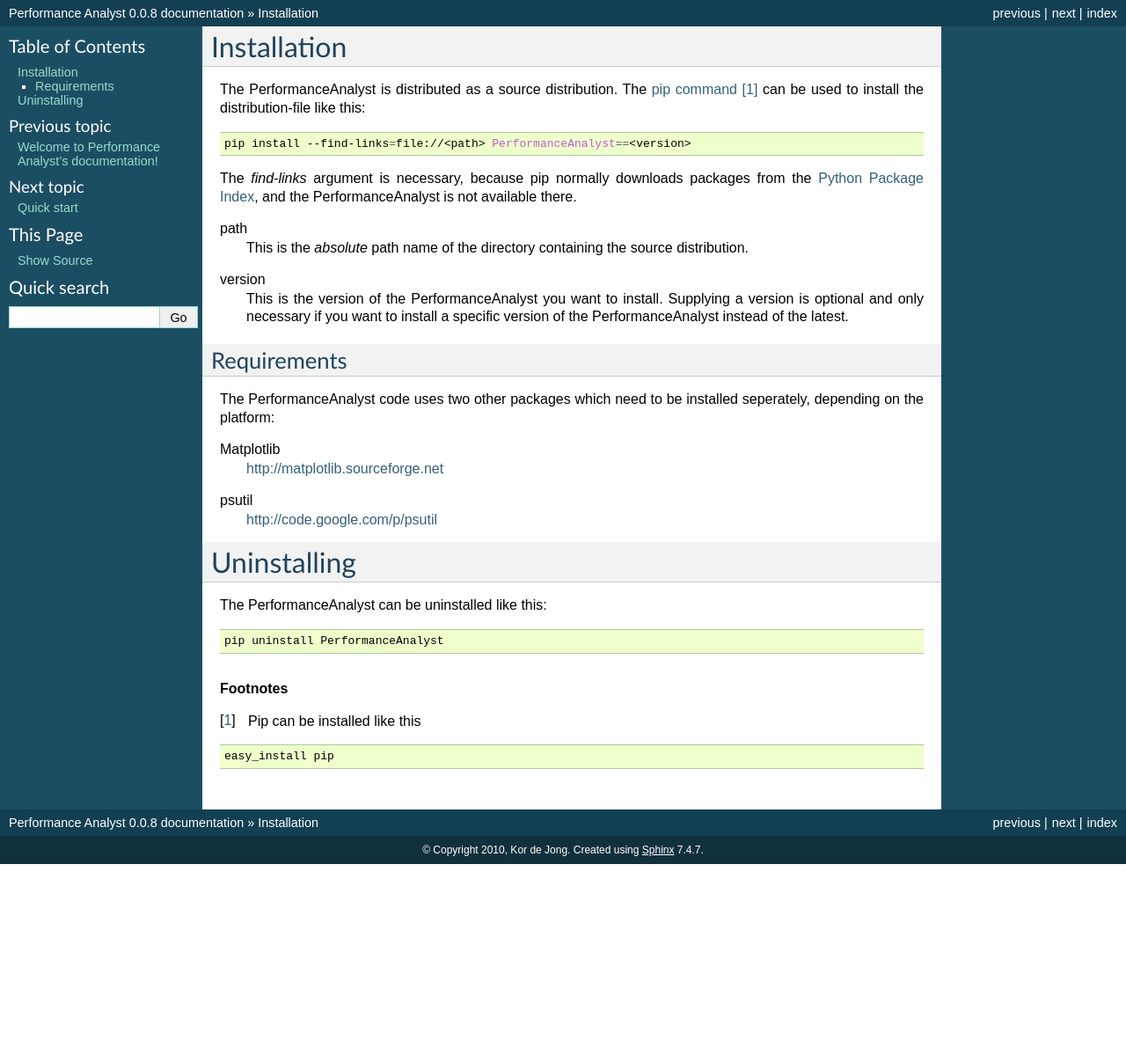
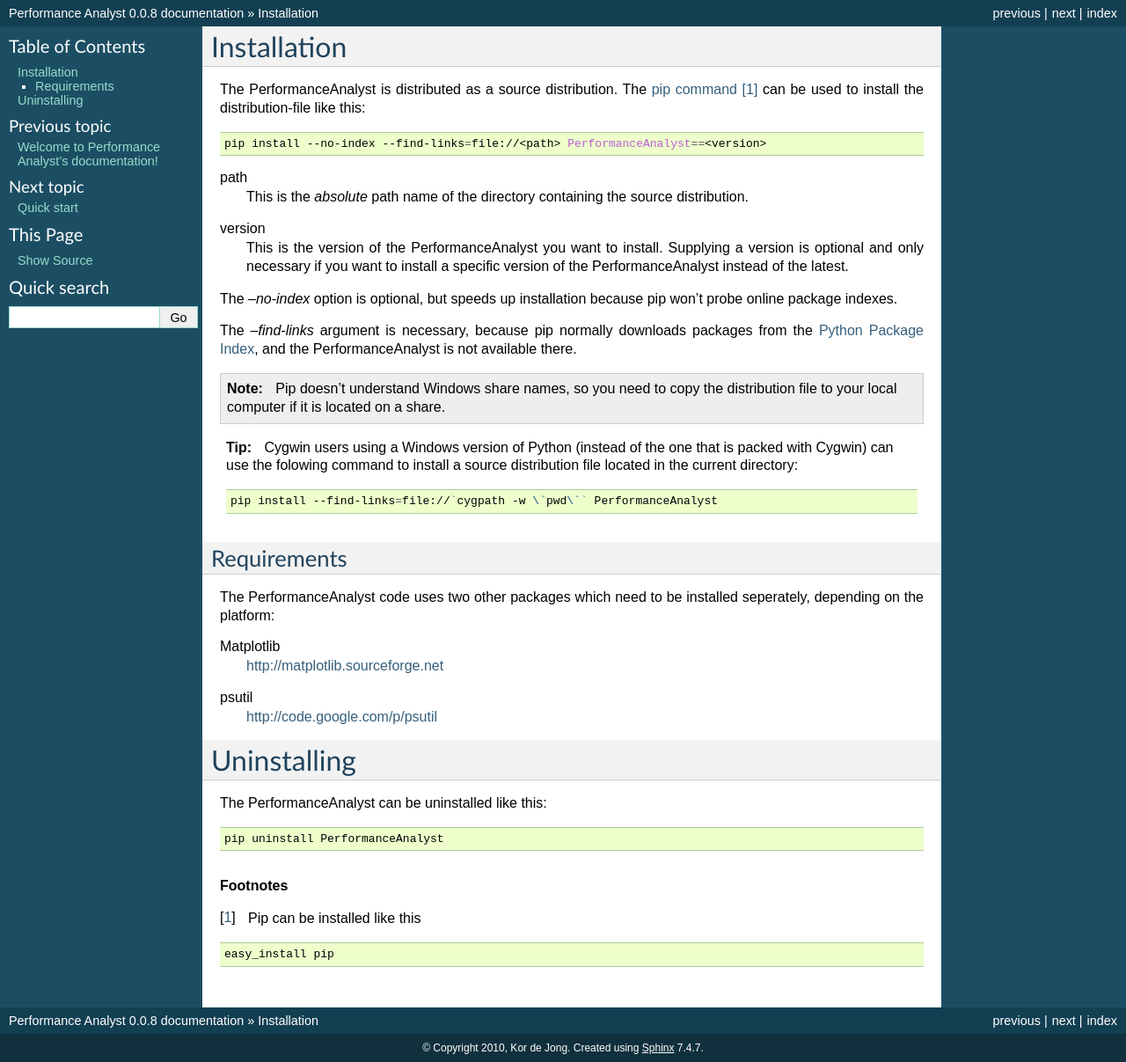
Before and after one commit to pcraster/performance_analyst, a Sphinx documentation site: the page built from Documentation/Installation.rst, in a window 1280 px wide. Shown: the whole page at 88% size. Built offline with Sphinx 7.4.7, drawn with Linux system fonts in a browser that asks for light colours; before the commit the page ends 982 px from its top, so only the background shows below that.

Commit message:
Updated docs

```diff
--- a/Documentation/Installation.rst
+++ b/Documentation/Installation.rst
@@ -9,15 +9,27 @@
 
 ::
 
-  pip install --find-links=file://<path> PerformanceAnalyst==<version>
-
-The `find-links` argument is necessary, because pip normally downloads packages from the `Python Package Index <http://pypi.python.org/pypi>`_, and the PerformanceAnalyst is not available there.
+  pip install --no-index --find-links=file://<path> PerformanceAnalyst==<version>
 
 path
   This is the *absolute* path name of the directory containing the source distribution.
 
 version
   This is the version of the PerformanceAnalyst you want to install. Supplying a version is optional and only necessary if you want to install a specific version of the PerformanceAnalyst instead of the latest.
+
+The `--no-index` option is optional, but speeds up installation because pip won't probe online package indexes.
+
+The `--find-links` argument is necessary, because pip normally downloads packages from the `Python Package Index <http://pypi.python.org/pypi>`_, and the PerformanceAnalyst is not available there.
+
+.. note::
+
+   Pip doesn't understand Windows share names, so you need to copy the distribution file to your local computer if it is located on a share.
+
+.. tip::
+
+   Cygwin users using a Windows version of Python (instead of the one that is packed with Cygwin) can use the folowing command to install a source distribution file located in the current directory::
+
+     pip install --find-links=file://`cygpath -w \`pwd\`` PerformanceAnalyst
 
 Requirements
 ************
```
